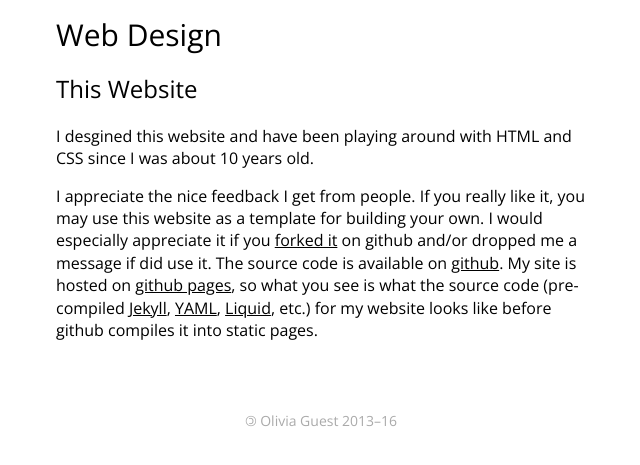
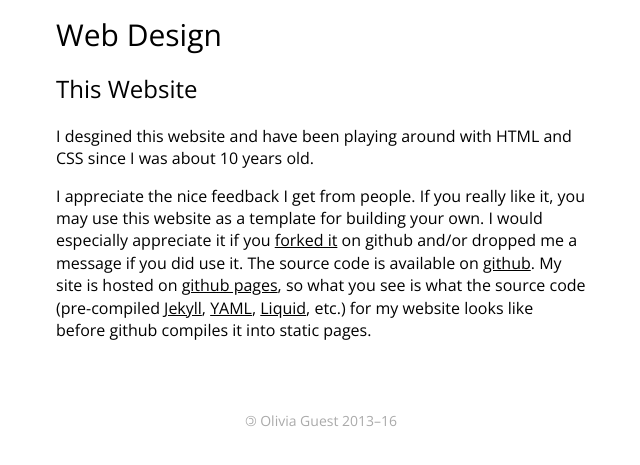
Before and after one commit to oliviaguest/oliviaguest.github.io, a Jekyll site: the page built from web-design.md, in a window 1280 px wide. Shown: the top 465 px of the page, without its empty margins (319-959 px from the left). Built offline with Jekyll 4.4.1, drawn with Linux system fonts in a browser that asks for light colours; nearby versions of some CDN libraries.

Commit message:
Update web-design.md

```diff
--- a/web-design.md
+++ b/web-design.md
@@ -7,6 +7,7 @@
 
 ## This Website
 
-I desgined this website and have been playing around with HTML and CSS since I was about 10 years old.
+<p>I desgined this website and have been playing around with HTML and CSS since I was about 10 years old.</p>
 
-I appreciate the nice feedback I get from people. If you really like it, you may use this website as a template for building your own. I would especially appreciate it if you <a href="//github.com/oliviaguest/oliviaguest.github.io#fork-destination-box">forked it</a> on github and/or dropped me a message if did use it. The source code is available on <a href="//github.com/oliviaguest/oliviaguest.github.io">github</a>. My site is hosted on <a href="//pages.github.com/">github pages</a>, so what you see is what the source code (pre-compiled <a href="//jekyllrb.com/">Jekyll</a>, <a href="//yaml.org/">YAML</a>, <a href="//github.com/Shopify/liquid/wiki">Liquid</a>, etc.) for my website looks like before github compiles it into static pages.
+<p>I appreciate the nice feedback I get from people. If you really like it, you may use this website as a template for building your own. I would especially appreciate it if you <a href="//github.com/oliviaguest/oliviaguest.github.io#fork-destination-box">forked it</a> on github and/or dropped me a message if you did use it. The source code is available on <a href="//github.com/oliviaguest/oliviaguest.github.io">github</a>. My site is hosted on <a href="//pages.github.com/">github pages</a>, so what you see is what the source code (pre-compiled <a href="//jekyllrb.com/">Jekyll</a>, <a href="//yaml.org/">YAML</a>, <a href="//github.com/Shopify/liquid/wiki">Liquid</a>, etc.) for my website looks like before github compiles it into static pages.
+</p>
```
